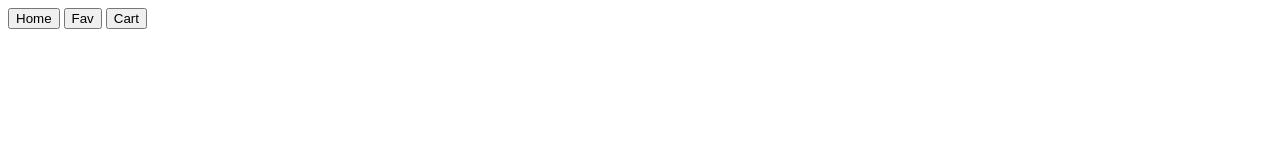
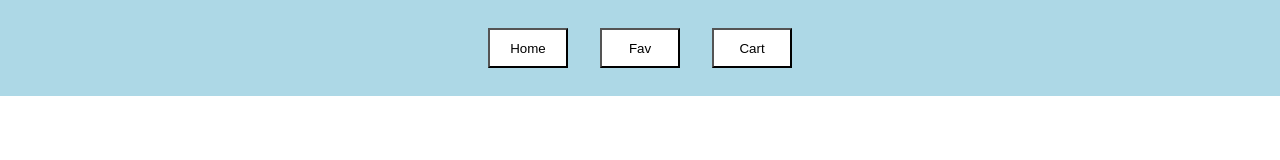
Before and after one commit to anushaoruganti/SignUp-Login, a plain HTML site: page task2/index.html in a window 1280 px wide. Drawn offline with Linux system fonts and the light colour scheme.

Commit message:
task2 commit2

```diff
--- a/task2/index.css
+++ b/task2/index.css
@@ -1,3 +1,23 @@
+*{
+    margin:0;
+    padding: 0;
+}
+.navbar{
+    background-color: lightblue;
+    color: white;
+    display: flex;
+    justify-content: center;
+    align-items: center;
+    width: 100%;
+    height: 6em;
+    gap: 2em;
+}
+.navbar > button{
+    background-color: white;
+    height: 3em;
+    width: 6em;
+}
+
 #cardsContainer{
     display: grid;
     grid-template-columns: repeat(4,1fr);
--- a/task2/index.js
+++ b/task2/index.js
@@ -256,6 +256,7 @@ let prodData=[
     data.forEach(x=>{
         let card=document.createElement("div")
         card.id="card"
+
         card.innerHTML=`
         <img src="${x.image}" alt="Image" width=250 height=200/>
         <h1>${x.title}</h1>
@@ -293,12 +294,12 @@ function addToCart(product){
 let favoriteitems=document.querySelector(".favorite").addEventListener("click",showFavorites)
 function showFavorites(){
     const favs = JSON.parse(localStorage.getItem("favcart")) || []
-    showFavsInTable(favs,"fav-items")
+    showFavsInTable(favs,"Your Favorites")
 }
 
 function showCartItems(){
     const cartItems = JSON.parse(localStorage.getItem("addedToCart")) || []
-    showFavsInTable(cartItems,"cart-items")
+    showFavsInTable(cartItems,"You Are Sure Now CheckOut")
 }
 
 
```
Also changed, not shown: task2/index.html (+2 -1 lines).
